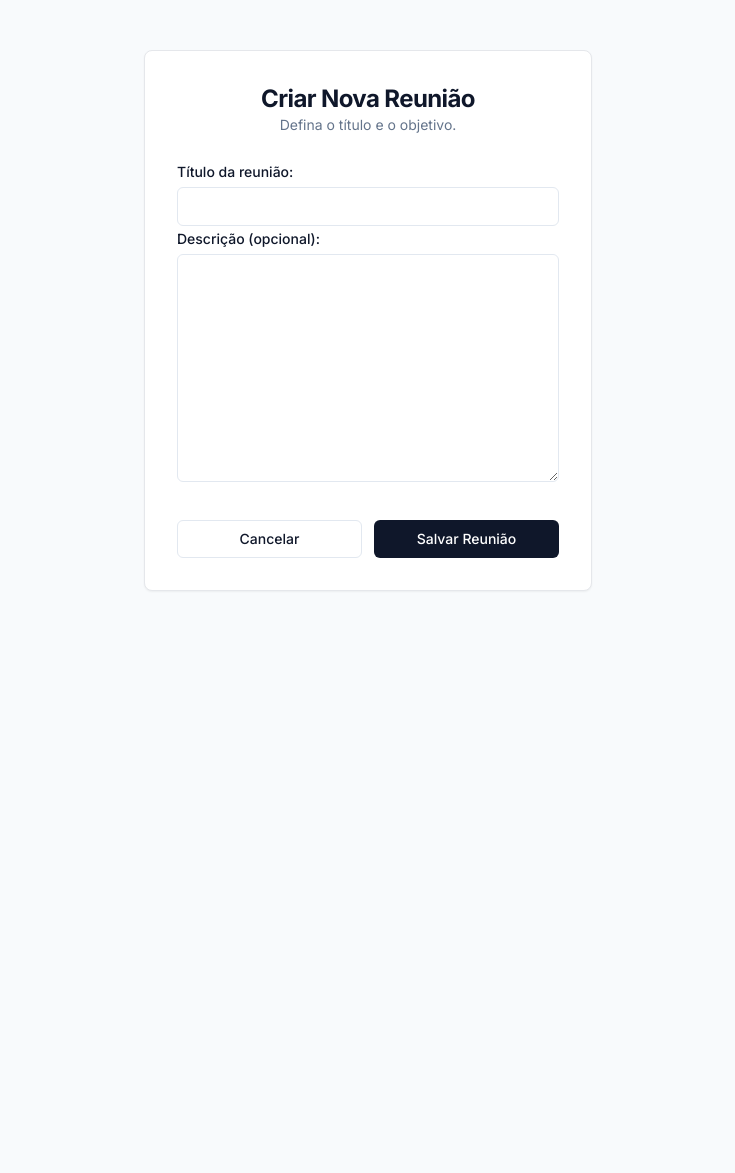
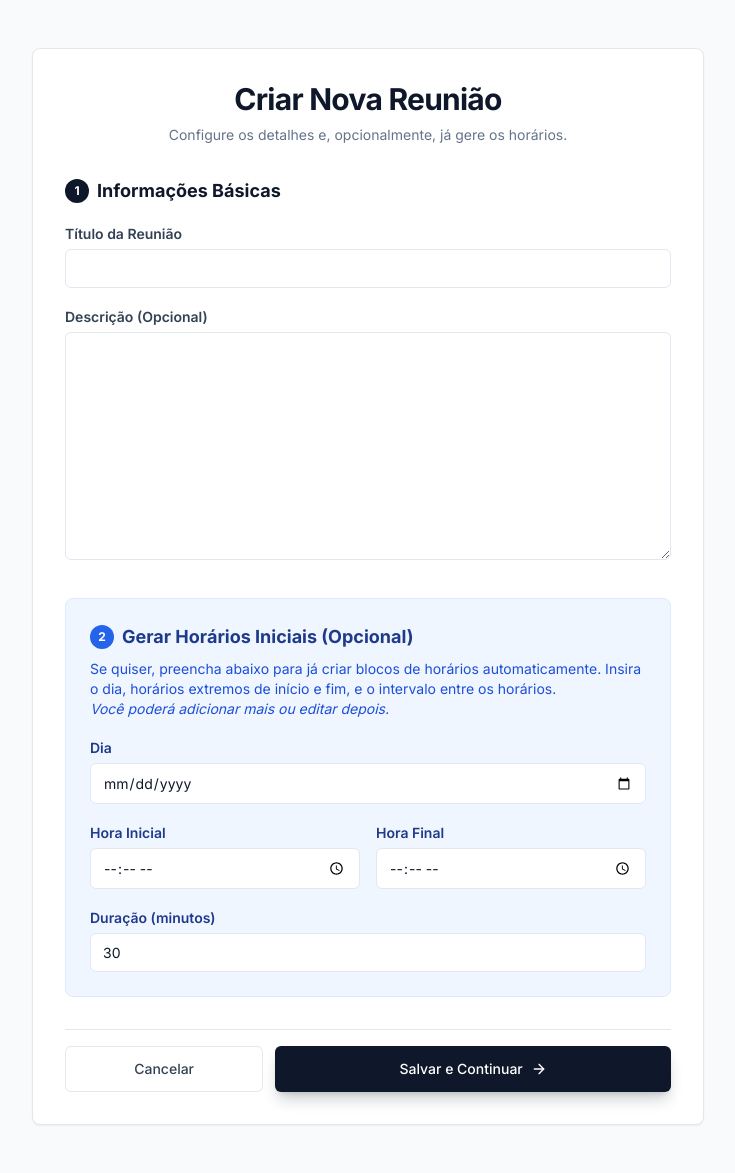
Before and after one commit to Natan-BP/Agendaki, a Django app: template templates/meeting_form.html in a window 1280 px wide. Shown: the whole page, without its empty margins (272-1007 px from the left). Before the commit the page ends 591 px from the top, so only its background shows below. Run offline with Django 4.2, Linux system fonts and the light colour scheme; the template is opened without the code that fills it: values that come from a table or form of the project are taken from there, others are empty; some libraries are stand-ins or nearby versions.

Commit message:
mudanças em meeting_form
inserção iniciall de horarios durante a criação da reuniao

```diff
--- a/templates/manage_timeslots.html
+++ b/templates/manage_timeslots.html
@@ -5,7 +5,7 @@
 
     <div class="flex flex-col md:flex-row md:items-center justify-between gap-4 mb-8">
         <div>
-            <h2 class="text-3xl font-bold tracking-tight text-slate-900">Gerenciar Horários</h2>
+            <h2 class="text-3xl font-bold tracking-tight text-slate-900">Gerenciar Reunião</h2>
             <p class="text-slate-500 mt-1">Reunião: <span class="font-semibold text-slate-700">{{ meeting.title }}</span></p>
         </div>
         <a href="{% url 'meeting_detail' meeting.id %}" class="inline-flex items-center text-sm font-medium text-slate-500 hover:text-slate-900 transition-colors bg-white border border-slate-200 rounded-md px-3 py-1.5 hover:bg-slate-50">
--- a/templates/meeting_form.html
+++ b/templates/meeting_form.html
@@ -1,49 +1,106 @@
 {% extends 'base.html' %}
 
 {% block content %}
-<div class="flex items-center justify-center min-h-[80vh]">
-    <div class="w-full max-w-md bg-white rounded-lg border shadow-sm p-8">
+<div class="flex items-center justify-center min-h-[80vh] py-12">
+    <div class="w-full max-w-2xl bg-white rounded-lg border shadow-sm p-8">
 
-        <div class="mb-6 text-center">
-            <h2 class="text-2xl font-bold tracking-tight text-slate-900">Criar Nova Reunião</h2>
-            <p class="text-sm text-slate-500">Defina o título e o objetivo.</p>
+        <div class="mb-8 text-center">
+            <h2 class="text-3xl font-bold tracking-tight text-slate-900">Criar Nova Reunião</h2>
+            <p class="text-sm text-slate-500 mt-2">Configure os detalhes e, opcionalmente, já gere os horários.</p>
         </div>
 
-        <form method="post" class="space-y-4">
+        <form method="post" class="space-y-8">
             {% csrf_token %}
 
             <style>
-                /* Isso faz os inputs do Django ficarem bonitos com Tailwind */
-                input[type="text"], textarea, select {
+                input[type="text"], textarea, select, input[type="date"], input[type="time"], input[type="number"] {
                     width: 100%;
                     padding: 0.5rem 0.75rem;
                     border-radius: 0.375rem;
                     border: 1px solid #e2e8f0;
                     font-size: 0.875rem;
                     margin-top: 0.25rem;
+                    background-color: white;
                 }
                 input:focus, textarea:focus {
                     outline: none;
                     border-color: #0f172a;
-                    ring: 2px solid #0f172a;
+                    ring: 1px solid #0f172a;
                 }
                 label {
-                    font-weight: 500;
+                    font-weight: 600;
                     font-size: 0.875rem;
-                    color: #0f172a;
+                    color: #334155;
+                }
+                .help-text {
+                    font-size: 0.75rem;
+                    color: #64748b;
+                    margin-top: 0.25rem;
                 }
             </style>
 
             <div>
-                {{ form.as_p }}
+                <h3 class="text-lg font-bold text-slate-900 mb-4 flex items-center gap-2">
+                    <span class="bg-slate-900 text-white w-6 h-6 rounded-full flex items-center justify-center text-xs">1</span>
+                    Informações Básicas
+                </h3>
+
+                <div class="space-y-4">
+                    <div>
+                        <label for="{{ form.title.id_for_label }}">Título da Reunião</label>
+                        {{ form.title }}
+                        {% if form.title.errors %}<p class="text-red-500 text-xs">{{ form.title.errors.0 }}</p>{% endif %}
+                    </div>
+                    <div>
+                        <label for="{{ form.description.id_for_label }}">Descrição (Opcional)</label>
+                        {{ form.description }}
+                    </div>
+                </div>
             </div>
 
-            <div class="flex gap-3 pt-4">
-                <a href="{% url 'home' %}" class="w-1/2 inline-flex justify-center items-center rounded-md border border-slate-200 bg-white px-4 py-2 text-sm font-medium text-slate-900 hover:bg-slate-50">
+            <div class="bg-blue-50 border border-blue-100 rounded-lg p-6">
+                <h3 class="text-lg font-bold text-blue-900 mb-2 flex items-center gap-2">
+                    <span class="bg-blue-600 text-white w-6 h-6 rounded-full flex items-center justify-center text-xs">2</span>
+                    Gerar Horários Iniciais (Opcional)
+                </h3>
+                <p class="text-sm text-blue-700 mb-4">
+                    Se quiser, preencha abaixo para já criar blocos de horários automaticamente.
+                    Insira o dia, horários extremos de início e fim, e o intervalo entre os horários.
+                    <br><em>Você poderá adicionar mais ou editar depois.</em>
+                </p>
+
+                <div class="grid grid-cols-1 md:grid-cols-2 gap-4">
+                    <div class="md:col-span-2">
+                        <label class="text-blue-900">{{ generate_form.date.label }}</label>
+                        {{ generate_form.date }}
+                        <script>document.getElementById('{{ generate_form.date.id_for_label }}').required = false;</script>
+                    </div>
+
+                    <div>
+                        <label class="text-blue-900">{{ generate_form.start_time.label }}</label>
+                        {{ generate_form.start_time }}
+                        <script>document.getElementById('{{ generate_form.start_time.id_for_label }}').required = false;</script>
+                    </div>
+
+                    <div>
+                        <label class="text-blue-900">{{ generate_form.end_time.label }}</label>
+                        {{ generate_form.end_time }}
+                        <script>document.getElementById('{{ generate_form.end_time.id_for_label }}').required = false;</script>
+                    </div>
+
+                    <div class="md:col-span-2">
+                        <label class="text-blue-900">{{ generate_form.interval.label }}</label>
+                        {{ generate_form.interval }}
+                    </div>
+                </div>
+            </div>
+
+            <div class="flex gap-3 pt-4 border-t">
+                <a href="{% url 'home' %}" class="w-1/3 inline-flex justify-center items-center rounded-md border border-slate-200 bg-white px-4 py-3 text-sm font-medium text-slate-700 hover:bg-slate-50 transition-colors">
                     Cancelar
                 </a>
-                <button type="submit" class="w-1/2 inline-flex justify-center items-center rounded-md bg-slate-900 px-4 py-2 text-sm font-medium text-white hover:bg-slate-800">
-                    Salvar Reunião
+                <button type="submit" class="w-2/3 inline-flex justify-center items-center rounded-md bg-slate-900 px-4 py-3 text-sm font-medium text-white hover:bg-slate-800 transition-colors shadow-lg shadow-slate-900/20">
+                    Salvar e Continuar <i data-lucide="arrow-right" class="ml-2 h-4 w-4"></i>
                 </button>
             </div>
         </form>
```
Also changed, not shown: core/views.py (+47 -6 lines).
